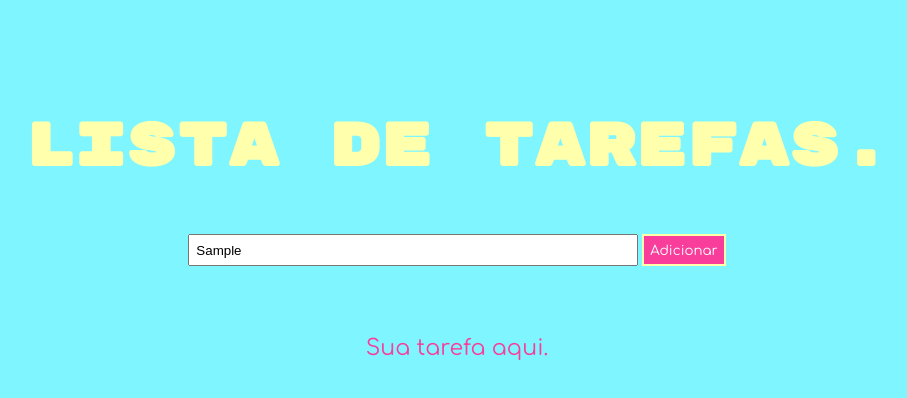
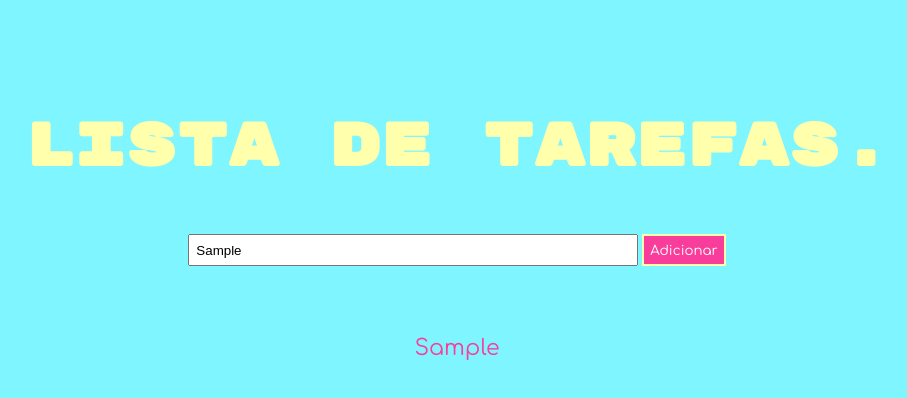
Before and after one commit to Nethunos/tarefa-modulo-jquery, a plain HTML site: page index.html in a window 1280 px wide. Both pictures are taken after typing "Sample" into the empty fields and a click on the button "Adicionar". Shown: the whole page, without its empty margins (183-1090 px from the left). Drawn offline with nearby package versions, Linux system fonts and the light colour scheme.

Commit message:
Atualização do JQuery. Aplicação já está adicionando os itens a lista, falta riscar quando o item for clicado.

```diff
--- a/index.html
+++ b/index.html
@@ -22,7 +22,7 @@
         </div>
     </form>
     <ul>
-        <li>Sua tarefa aqui.</li>
+
     </ul>
     <script src="https://code.jquery.com/jquery-3.7.1.min.js"></script>
     <script src="./main.js"></script>
--- a/main.js
+++ b/main.js
@@ -3,10 +3,11 @@ $(document).ready(function(){
     $('form').on('submit', function(e){
         e.preventDefault();
         const novaTarefa = $('#nova-tarefa').val();
-    const itemTarefa = $('<li></li>');
+        const itemTarefa = $('<li></li>').text(novaTarefa);
         $(novaTarefa).appendTo(itemTarefa);
         $(itemTarefa).appendTo('ul');
         $('ul');
     })
 
+
 })
```
Lines whose indentation alone changed are shown as unchanged.
